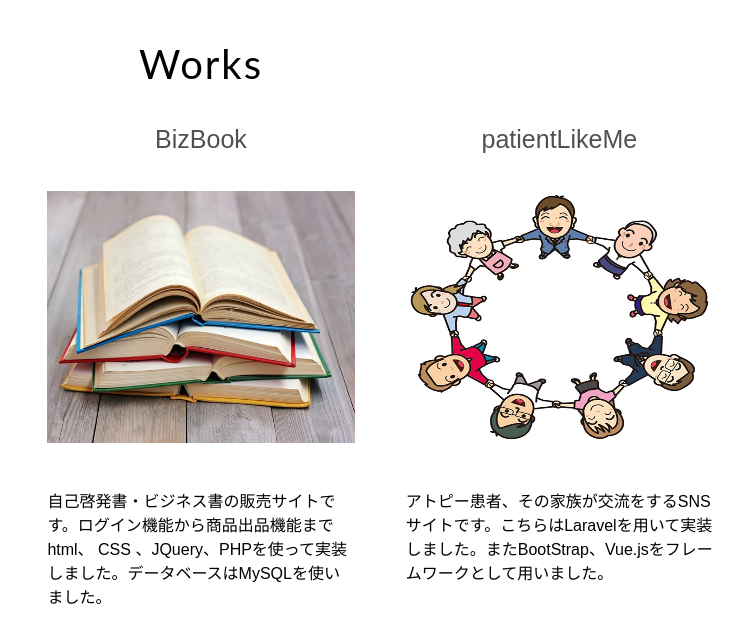
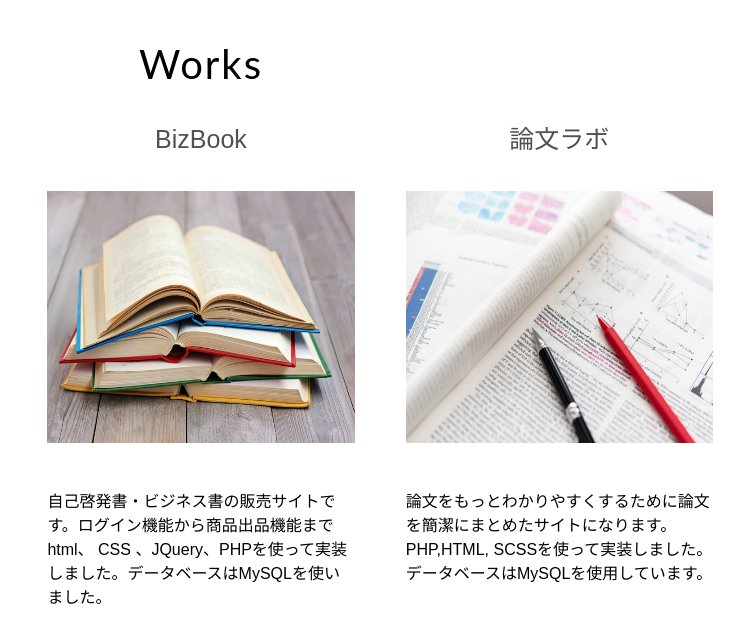
Before and after one commit to centerRyo/centerRyo.github.io, a plain HTML site: page index.html in a window 1280 px wide. Shown: the part 1120-1755 px from the top of the page, 439-1183 px from the left. Drawn offline with nearby package versions, Linux system fonts and the light colour scheme.

Commit message:
論文ラボにWorkを変更した

```diff
--- a/index.html
+++ b/index.html
@@ -47,9 +47,9 @@
           </p>
         </section>
         <section class="work">
-          <h2>patientLikeMe</h2>
-          <img src="img/medicalSNS.jpg">
-          <p>アトピー患者、その家族が交流をするSNSサイトです。こちらはLaravelを用いて実装しました。またBootStrap、Vue.jsをフレームワークとして用いました。
+          <h2>論文ラボ</h2>
+          <img src="img/ronbun.jpg">
+          <p>論文をもっとわかりやすくするために論文を簡潔にまとめたサイトになります。PHP,HTML, SCSSを使って実装しました。データベースはMySQLを使用しています。
           </p>
         </section>
       </div>
```
